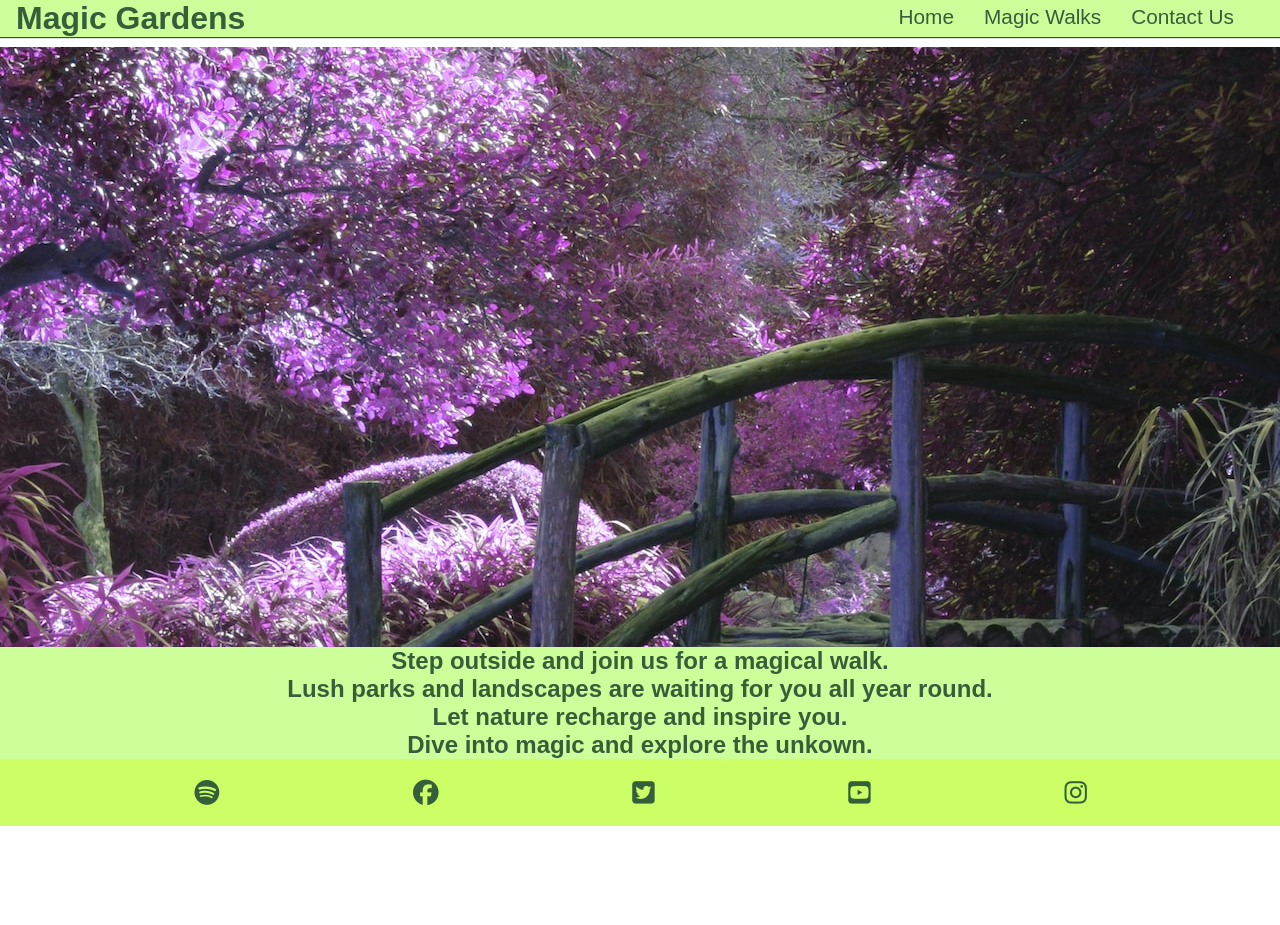
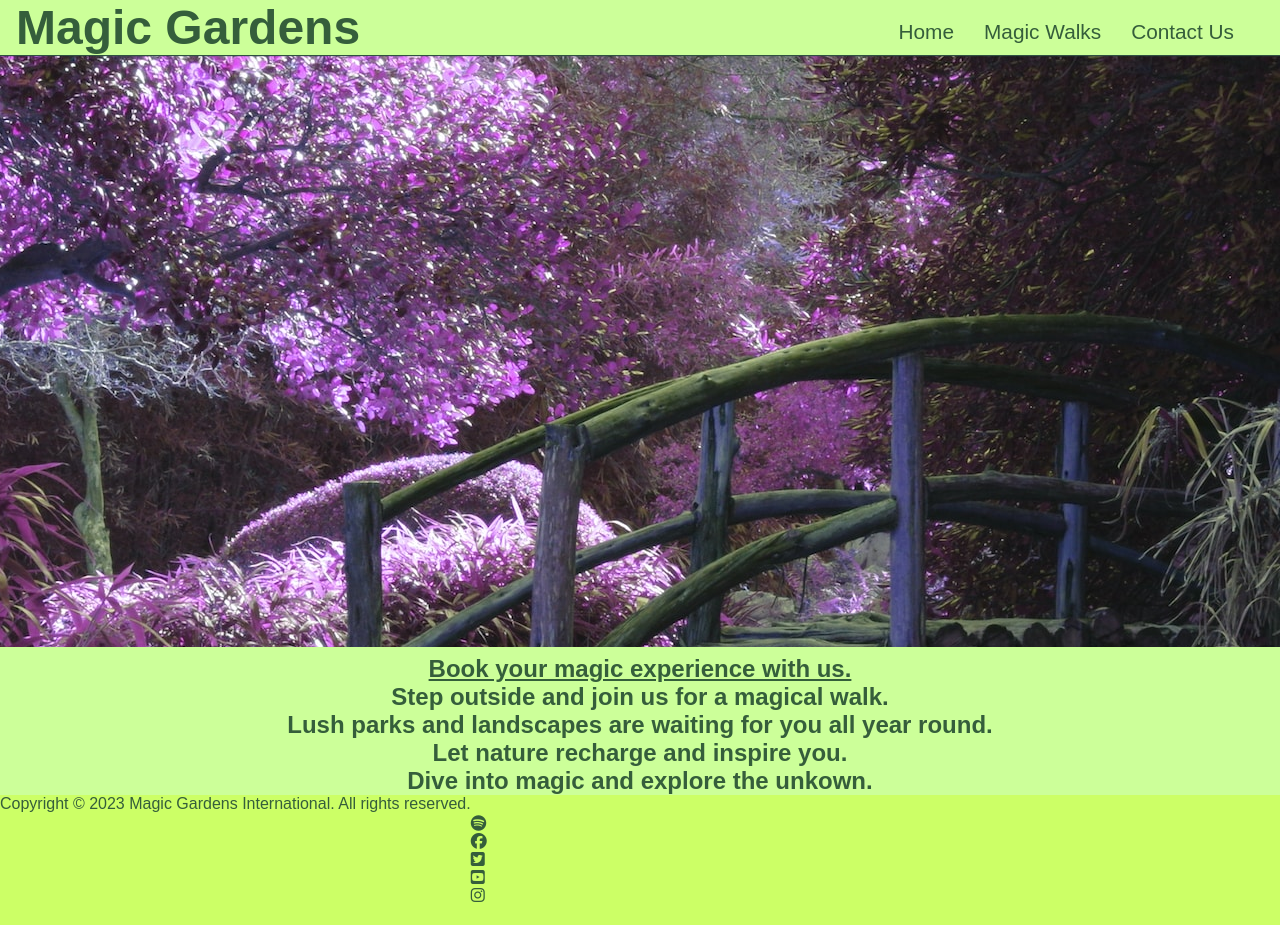
Before and after one commit to Ms-Marie/magic-gardens, a plain HTML site: page index.html in a window 1280 px wide. Before the commit the page ends 826 px from the top, so only its background shows below. Drawn offline with Linux system fonts and the light colour scheme; a web font is replaced by a local one.

Commit message:
Update layout and add link on home to magic walk

```diff
--- a/assets/css/style.css
+++ b/assets/css/style.css
@@ -41,6 +41,7 @@ header a {
 
 h1 {
     font-family: 'Borel', sans-serif;
+    font-size: xxx-large;
     /*color: #2f5141;*/
 
 }
@@ -50,6 +51,7 @@ h1 {
     font-size: 130%;
     list-style-type: none;
     display: block;
+    margin-top: 20px;
 }
 
 #menu li {
@@ -75,6 +77,7 @@ main {
     height: 600px;
     width: 100%;
     background: url(../images/cosmic-timetraveler-pYyOZ8q7AII-unsplash.jpg) no-repeat center center;
+    margin-bottom: 8px;
 }
 
 .texts {
@@ -92,17 +95,20 @@ main {
 }
 
 /* Footer */
-#social-networks {
+.footer {
     background-color: #ccff66;
-    text-align: center;
+    display: flex;
+    justify-content: flex-start;
+}
+
+#copyright {
+    justify-content: flex-start;
+    margin-bottom: 10px;
+
+}
+
+#social-media {
     padding: 20px 0;
-    display: flex;
-    justify-content: space-evenly;
+    justify-content: flex-end;
     list-style-type: none;
 }
-
-#social-networks i {
-    font-size: 160%;
-    padding: 3%;
-    color: #355E3B;
-}
--- a/index.html
+++ b/index.html
@@ -41,7 +41,8 @@
 
         <section>
          <div>
-            <h2 class="texts">Step outside and join us for a magical walk.
+            <h2 class="texts"><a href="magic-walks.html">Book your magic experience with us.</a>
+                <br> Step outside and join us for a magical walk.
                 <br> Lush parks and landscapes are waiting for you all year round. <br> Let nature recharge and inspire you. <br>
                 Dive into magic and explore the unkown.
 
@@ -62,9 +63,13 @@
     <!-- Footer -->
 
     <footer>
-      <ul id="social-networks">
-        <li>
-          <a
+        <div class="footer">
+            <div id="copyright">
+            Copyright © 2023 Magic Gardens International. All rights reserved.
+            </div>
+            <ul id="social-media">
+            <li>
+            <a
             href="https://www.spotify.com"
             target="_blank"
             rel="noopener"
@@ -114,6 +119,7 @@
           ></a>
         </li>
       </ul>
+    </div>
     </footer>
     <!-- Font Aweson -->
     <script
```
